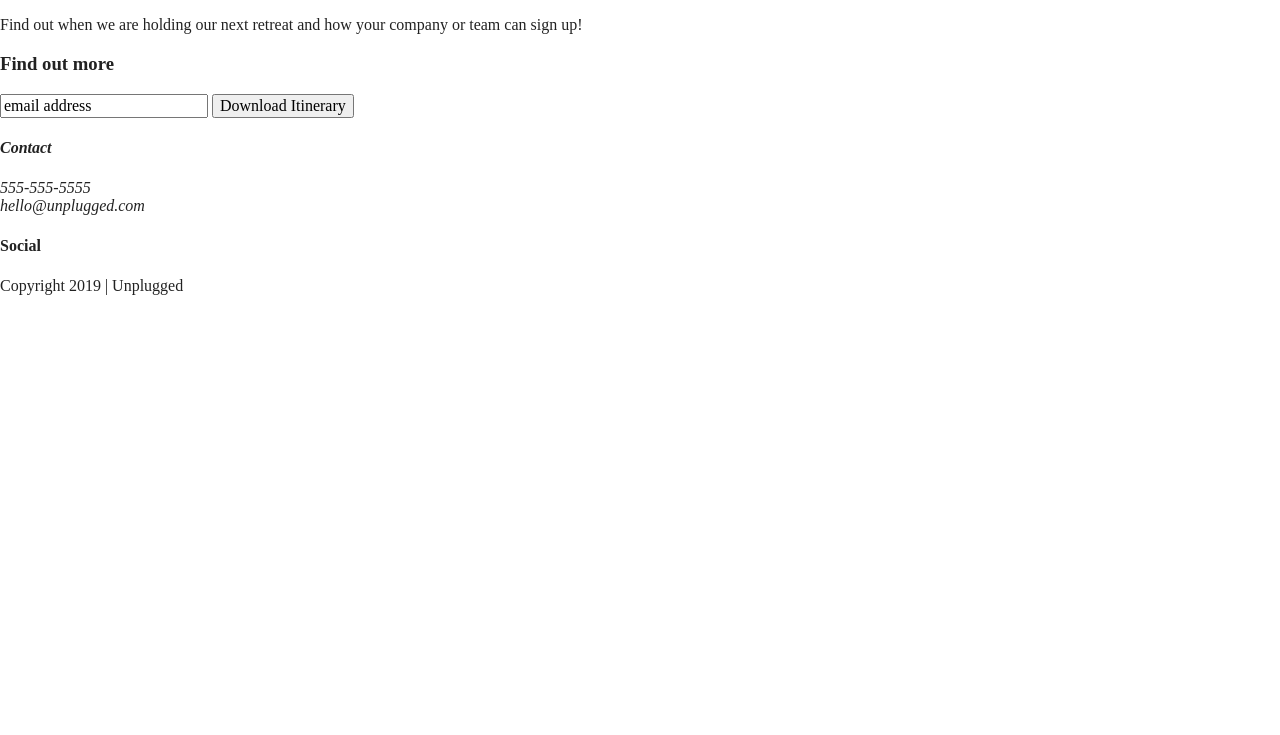
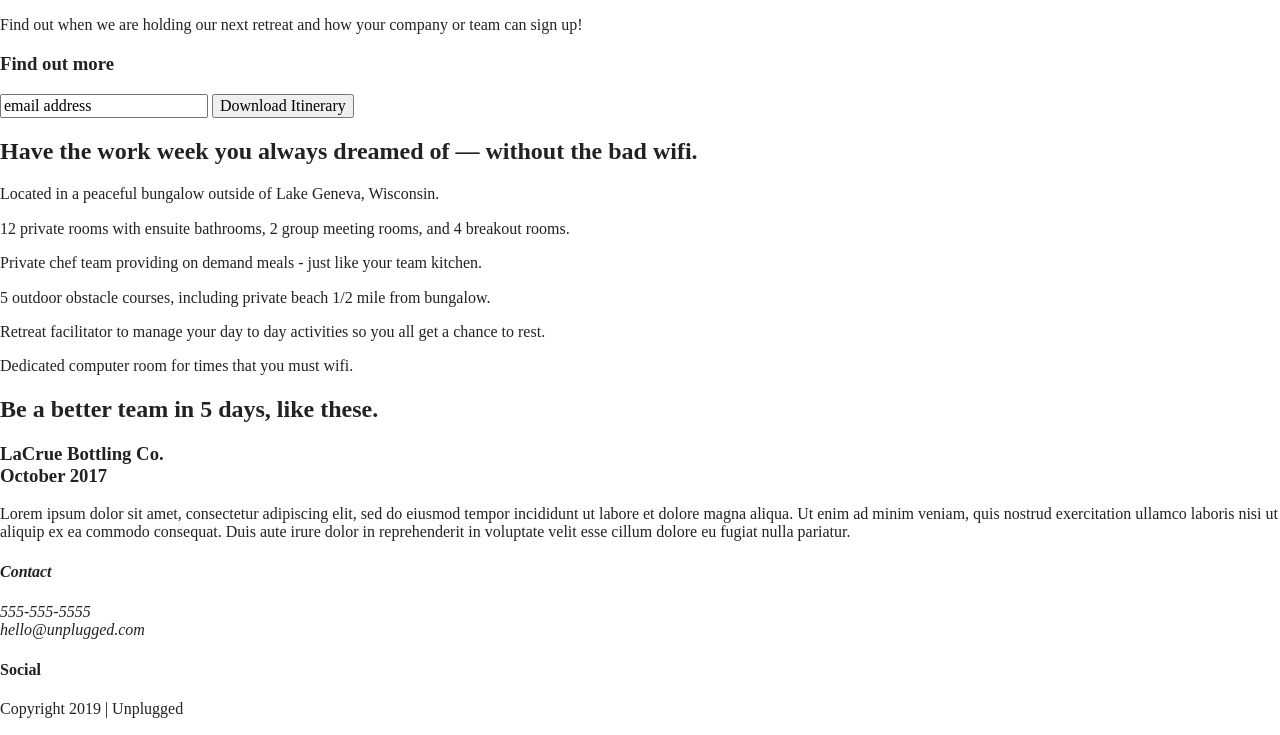
Before and after one commit to KaceyT/unplugged-retreat, a website built with Parcel: page index.html in a window 1280 px wide. Shown: the part 176-911 px from the top of the page. Before the commit the page ends 800 px from the top, so only its background shows below. Built offline with nearby package versions, Linux system fonts and the light colour scheme.

Commit message:
Finished HTML code

```diff
--- a/index.html
+++ b/index.html
@@ -49,7 +49,8 @@
       <div class="content-wrapper">
         <div class="form-description">
           <h3>Want to join the next retreat?</h3>
-          <p>Find out when we are holding our next retreat and how your company or team can sign up!
+          <p>
+            Find out when we are holding our next retreat and how your company or team can sign up!
           </p>
         </div>
         <div class="form">
@@ -59,6 +60,73 @@
         </div>
       </div>
     </aside>
+
+    <section class="features">
+      <div class="content-wrapper">
+        <h2>Have the work week you always dreamed of &mdash; without the bad wifi.</h2>
+        <div class="features-items">
+          <article>
+            <p class="fontawesome-icon">
+            </p>
+            <p class="features-item-description">
+              Located in a peaceful bungalow outside of Lake Geneva, Wisconsin.
+            </p>
+          </article>
+          <article>
+            <p class="fontawesome-icon">
+            </p>
+            <p class="features-item-description">
+              12 private rooms with ensuite bathrooms, 2 group meeting rooms, and 4 breakout rooms.
+            </p>
+          </article>
+          <article>
+            <p class="fontawesome-icon">
+            </p>
+            <p class="features-item-description">
+              Private chef team providing on demand meals - just like your team kitchen.
+            </p>
+          </article>
+          <article>
+            <p class="fontawesome-icon">
+            </p>
+            <p class="features-item-description">
+              5 outdoor obstacle courses, including private beach 1/2 mile from bungalow.
+            </p>
+          </article>
+          <article>
+            <p class="fontawesome-icon">
+            </p>
+            <p class="features-item-description">
+              Retreat facilitator to manage your day to day activities so you all get a chance to rest.
+            </p>
+          </article>
+          <article>
+            <p class="fontawesome-icon">
+            </p>
+            <p class="features-item-description">
+            Dedicated computer room for times that you must wifi.
+            </p>
+          </article>
+        </div>
+      </div>
+    </section>
+
+    <section class="reviews">
+      <div class="content-wrapper">
+        <h2>Be a better team in 5 days, like these.</h2>
+        <article>
+          <div>
+            <h3>LaCrue Bottling Co.<br>October 2017</h3>
+            <p>
+              Lorem ipsum dolor sit amet, consectetur adipiscing elit, sed do eiusmod tempor incididunt ut labore et
+              dolore magna aliqua. Ut enim ad minim veniam, quis nostrud exercitation ullamco laboris nisi ut aliquip
+              ex ea commodo consequat. Duis aute irure dolor in reprehenderit in voluptate velit esse cillum dolore eu
+              fugiat nulla pariatur.
+            </p>
+          </div>
+        </article>
+      </div>
+    </section>
 
   </main>
 
```
